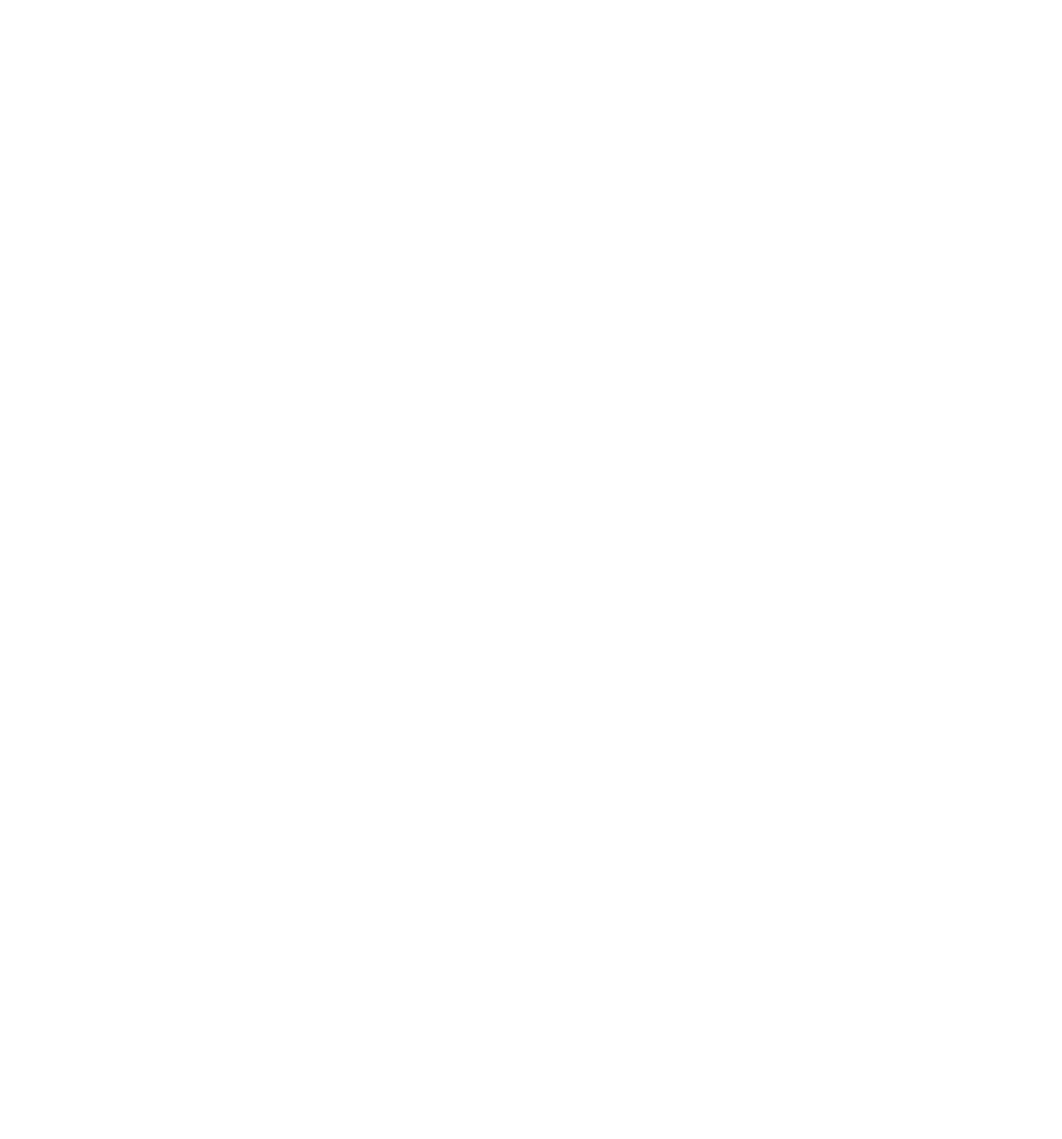
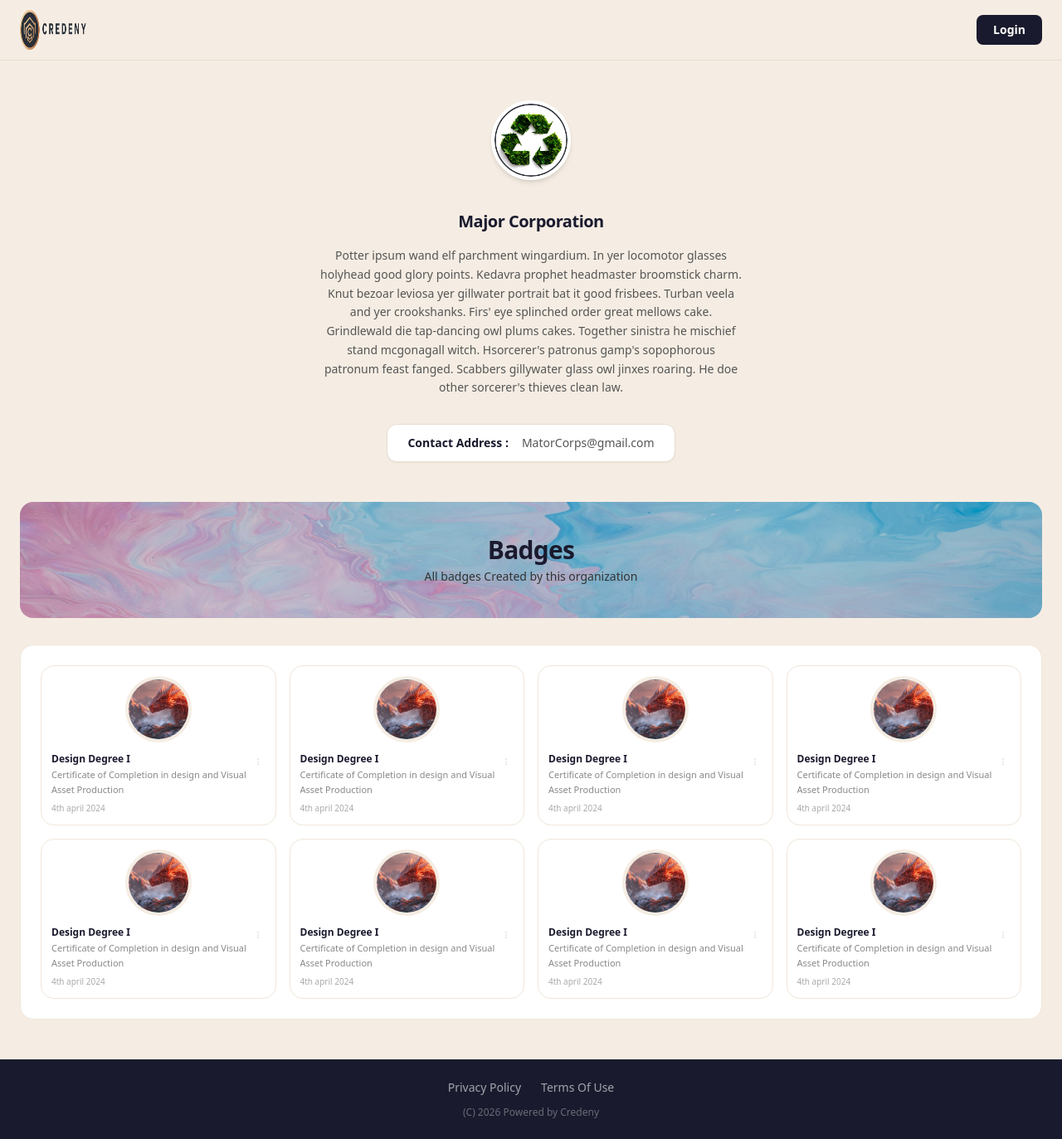
Before and after one commit to Ukoeka/credeny, a Nuxt app: page /company in a window 1280 px wide. Before the commit this address had no page. Shown: the whole page at 83% size. Before the commit the page ends 800 px from the top, so only its background shows below. Built offline with nearby package versions, Linux system fonts and the light colour scheme.

Commit message:
company landing

```diff
--- /dev/null
+++ b/app/pages/company/index.vue
@@ -0,0 +1,181 @@
+<template>
+  <div class="min-h-screen bg-[#f5ede3] flex flex-col">
+
+    <!-- ── Top bar ── -->
+    <header class="bg-[#f5ede3] border-b border-[#e8ddd0] px-6 py-3 flex items-center justify-between">
+      <NuxtLink to="/" class="flex items-center gap-2 no-underline">
+        <img src="@/assets/images/logo/logo.png" alt="Credeny" class="w-20 h-12" />
+      </NuxtLink>
+      <NuxtLink
+        to="/login"
+        class="text-sm font-bold text-white bg-[#1a1a2e] hover:bg-[#2d2d4e] px-5 py-2 rounded-lg transition-all duration-200 hover:-translate-y-px"
+      >
+        Login
+      </NuxtLink>
+    </header>
+
+    <!-- ── Main content ── -->
+    <main class="flex-1  mx-auto w-full px-6 py-12">
+
+      <!-- Org logo -->
+      <div class="flex justify-center mb-5">
+        <img
+          :src="org.logo"
+          :alt="org.name"
+          class="w-24 h-24 rounded-full object-cover border-4 border-white shadow-md"
+        />
+      </div>
+
+      <!-- Issuer avatars (small overlapping) -->
+      <div class="flex justify-center mb-4">
+        <div class="flex items-center">
+          <div
+            v-for="(issuer, i) in org.issuers"
+            :key="i"
+            class="w-9 h-9 rounded-full border-2 border-[#f5ede3] overflow-hidden flex-shrink-0"
+            :class="i > 0 ? '-ml-2' : ''"
+            :style="`z-index: ${org.issuers.length - i}`"
+          >
+            <img
+              v-if="issuer.avatar"
+              :src="issuer.avatar"
+              :alt="issuer.name"
+              class="w-full h-full object-cover"
+            />
+            <div
+              v-else
+              class="w-full h-full flex items-center justify-center text-xs font-bold text-white"
+              :style="`background-color: ${issuer.color}`"
+            >
+              {{ issuer.initials }}
+            </div>
+          </div>
+        </div>
+      </div>
+
+      <!-- Org name -->
+      <h1 class="text-xl font-extrabold text-[#1a1a2e] text-center mb-4 tracking-tight">
+        {{ org.name }}
+      </h1>
+
+      <!-- Description -->
+      <p class="text-sm text-[#555] text-center leading-relaxed mb-8 max-w-lg mx-auto">
+        {{ org.description }}
+      </p>
+
+      <!-- Contact address -->
+      <div class="flex items-center justify-center mb-12">
+        <div class="flex items-center gap-4 bg-white border border-[#e8ddd0] rounded-xl px-6 py-3 shadow-sm">
+          <span class="text-sm font-bold text-[#1a1a2e] whitespace-nowrap">Contact Address :</span>
+          <span class="text-sm text-[#555]">{{ org.contactEmail }}</span>
+        </div>
+      </div>
+
+      <!-- Badges banner -->
+      <div class="relative w-full rounded-2xl overflow-hidden mb-8 h-[140px] flex items-center justify-center">
+        <img
+          src="@/assets/images/backgrounds/dashboard-banner.png"
+          alt=""
+          class="absolute inset-0 w-full h-full object-cover"
+        />
+        <div class="absolute inset-0 bg-black/15"></div>
+        <div class="relative z-10 text-center">
+          <h2 class="text-3xl font-extrabold text-[#1a1a2e] tracking-tight">Badges</h2>
+          <p class="text-sm text-[#333] mt-1">All badges Created by this organization</p>
+        </div>
+      </div>
+
+      <!-- Badges grid -->
+      <div class="bg-white rounded-2xl border border-[#f0e6d8] p-6">
+        <div class="grid grid-cols-2 sm:grid-cols-4 gap-4">
+          <NuxtLink
+            v-for="badge in badges"
+            :key="badge.id"
+            :to="`/badge/${badge.id}`"
+            class="rounded-2xl p-3 border border-[#f0e6d8] hover:shadow-md hover:-translate-y-0.5 transition-all duration-200 cursor-pointer group block"
+          >
+            <!-- Badge image -->
+            <div class="flex justify-center mb-3">
+              <img
+                :src="badge.image"
+                :alt="badge.title"
+                class="w-20 h-20 rounded-full object-cover border-4 border-[#f5ede3] group-hover:border-[#c8873a] transition-colors duration-200"
+              />
+            </div>
+            <!-- Info -->
+            <div class="flex items-start justify-between gap-1">
+              <div class="min-w-0">
+                <h3 class="font-bold text-xs text-[#1a1a2e] truncate">{{ badge.title }}</h3>
+                <p class="text-[11px] text-[#888] leading-relaxed mt-0.5 line-clamp-2">{{ badge.description }}</p>
+                <p class="text-[10px] text-[#aaa] mt-1.5">{{ badge.date }}</p>
+              </div>
+              <button
+                class="flex-shrink-0 p-0.5 rounded hover:bg-[#f0e6d8] transition-colors duration-200 mt-0.5"
+                @click.prevent="openMenu(badge.id)"
+              >
+                <svg class="w-3.5 h-3.5 text-[#aaa]" fill="currentColor" viewBox="0 0 24 24">
+                  <path d="M12 13a1 1 0 110-2 1 1 0 010 2zm0-5a1 1 0 110-2 1 1 0 010 2zm0 10a1 1 0 110-2 1 1 0 010 2z"/>
+                </svg>
+              </button>
+            </div>
+          </NuxtLink>
+        </div>
+      </div>
+
+    </main>
+
+    <!-- ── Footer ── -->
+    <footer class="bg-[#1a1a2e] py-6 px-6 mt-auto">
+      <div class="max-w-[720px] mx-auto flex flex-col items-center gap-3">
+        <div class="flex items-center gap-6">
+          <NuxtLink to="/privacy" class="text-sm text-white/60 hover:text-white transition-colors duration-200">
+            Privacy Policy
+          </NuxtLink>
+          <NuxtLink to="/terms" class="text-sm text-white/60 hover:text-white transition-colors duration-200">
+            Terms Of Use
+          </NuxtLink>
+        </div>
+        <p class="text-xs text-white/35">
+          (C) {{ year }}  Powered by Credeny
+        </p>
+      </div>
+    </footer>
+
+  </div>
+</template>
+
+<script setup>
+import companyLogo from '@/assets/images/logo/company-logo.png'
+definePageMeta({ layout: false })
+
+const year = new Date().getFullYear()
+
+// Replace with real API call using route.params.id
+// const route = useRoute()
+// const { data: org } = await useFetch(`/api/organizations/${route.params.id}`)
+
+const org = ref({
+  name: 'Major Corporation',
+  logo: companyLogo,
+  description: 'Potter ipsum wand elf parchment wingardium. In yer locomotor glasses holyhead good glory points. Kedavra prophet headmaster broomstick charm. Knut bezoar leviosa yer gillwater portrait bat it good frisbees. Turban veela and yer crookshanks. Firs\' eye splinched order great mellows cake. Grindlewald die tap-dancing owl plums cakes. Together sinistra he mischief stand mcgonagall witch. Hsorcerer\'s patronus gamp\'s sopophorous patronum feast fanged. Scabbers gillywater glass owl jinxes roaring. He doe other sorcerer\'s thieves clean law.',
+  contactEmail: 'MatorCorps@gmail.com',
+
+})
+
+const badges = ref([
+  { id: 1, title: 'Design Degree I', description: 'Certificate of Completion in design and Visual Asset Production', date: '4th april 2024', image: '/images/randoms/badge.png' },
+  { id: 2, title: 'Design Degree I', description: 'Certificate of Completion in design and Visual Asset Production', date: '4th april 2024', image: '/images/randoms/badge.png' },
+  { id: 3, title: 'Design Degree I', description: 'Certificate of Completion in design and Visual Asset Production', date: '4th april 2024', image: '/images/randoms/badge.png' },
+  { id: 4, title: 'Design Degree I', description: 'Certificate of Completion in design and Visual Asset Production', date: '4th april 2024', image: '/images/randoms/badge.png' },
+  { id: 5, title: 'Design Degree I', description: 'Certificate of Completion in design and Visual Asset Production', date: '4th april 2024', image: '/images/randoms/badge.png' },
+  { id: 6, title: 'Design Degree I', description: 'Certificate of Completion in design and Visual Asset Production', date: '4th april 2024', image: '/images/randoms/badge.png' },
+  { id: 7, title: 'Design Degree I', description: 'Certificate of Completion in design and Visual Asset Production', date: '4th april 2024', image: '/images/randoms/badge.png' },
+  { id: 8, title: 'Design Degree I', description: 'Certificate of Completion in design and Visual Asset Production', date: '4th april 2024', image: '/images/randoms/badge.png' },
+])
+
+const openMenu = (id) => {
+  console.log('Open menu for badge:', id)
+}
+
+useHead({ title: `${org.value.name} — Credeny` })
+</script>
```
Also changed, not shown: app/assets/images/logo/company-logo.png (added).
